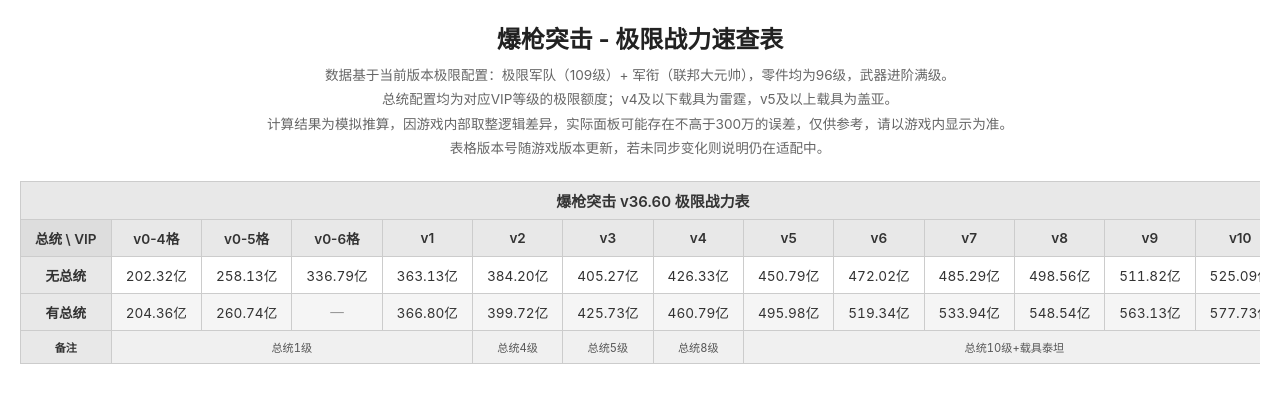
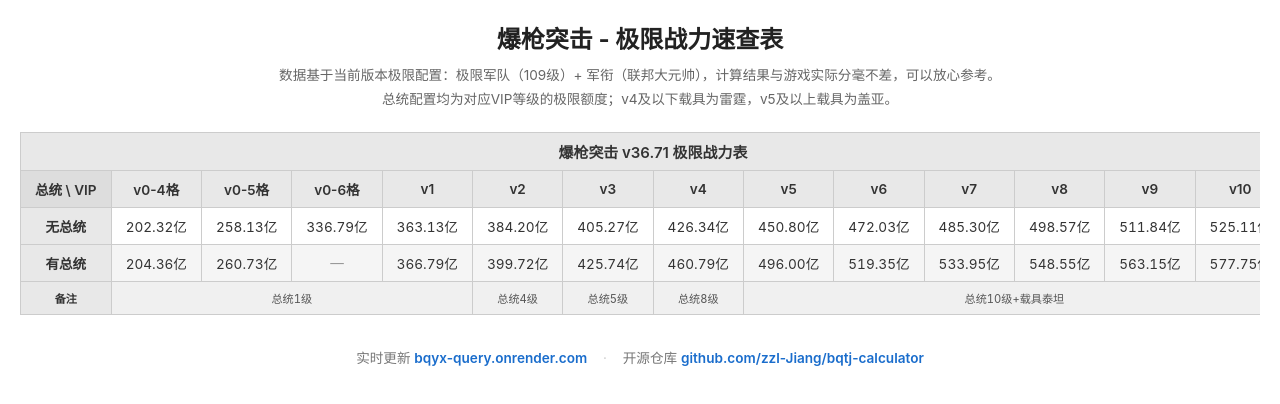
Before and after one commit to zzl-Jiang/bqtj-calculator, a website built with Vite: page index.html in a window 1280 px wide. Built offline with nearby package versions, Linux system fonts and the light colour scheme.

Commit message:
fix: 对齐游戏取整逻辑，修正勋章数值，新增来源标注
- 乘区一改为游戏同向路径：基础伤害向上取整后再反推基础战力
- 乘区九 countDps 弹容参数向上取整，对齐游戏 getDps
- 勋章普伤 0.20→0.195、勋章换弹 0.28→0.285
- 页脚新增实时更新站与 GitHub 裸域名，便于截图传播标注来源
- README：移除武器筛选与计算模型章节，更新免责声明
- 版本号 v36.60 → v36.71

```diff
--- a/index.html
+++ b/index.html
@@ -14,6 +14,10 @@
         }
         h1 { margin-bottom: 8px; font-size: 1.5em; color: #222; }
         .desc { margin-bottom: 20px; color: #666; font-size: 0.85em; line-height: 1.8; max-width: 900px; text-align: center; }
+        .site-footer { margin: 4px 0 12px; color: #777; font-size: 0.85em; }
+        .site-footer a { color: #1a6dcc; text-decoration: none; font-weight: 600; }
+        .site-footer a:hover { text-decoration: underline; }
+        .site-footer .sep { margin: 0 12px; color: #ccc; }
         .table-wrapper { overflow-x: auto; max-width: 100%; }
         table { border-collapse: collapse; font-size: 0.85em; margin-bottom: 28px; }
         th, td {
@@ -40,13 +44,16 @@
 <body>
     <h1>爆枪突击 - 极限战力速查表</h1>
     <p class="desc">
-      数据基于当前版本极限配置：极限军队（109级）+ 军衔（联邦大元帅），零件均为96级，武器进阶满级。<br>
-      总统配置均为对应VIP等级的极限额度；v4及以下载具为雷霆，v5及以上载具为盖亚。<br>
-      计算结果为模拟推算，因游戏内部取整逻辑差异，实际面板可能存在不高于300万的误差，仅供参考，请以游戏内显示为准。<br>
-      表格版本号随游戏版本更新，若未同步变化则说明仍在适配中。
+      数据基于当前版本极限配置：极限军队（109级）+ 军衔（联邦大元帅），计算结果与游戏实际分毫不差，可以放心参考。<br>
+      总统配置均为对应VIP等级的极限额度；v4及以下载具为雷霆，v5及以上载具为盖亚。
     </p>
     <div class="table-wrapper"></div>
     <div id="loading-msg" class="loading">正在计算中…</div>
+    <footer class="site-footer">
+      实时更新 <a href="https://bqyx-query.onrender.com/" target="_blank" rel="noopener">bqyx-query.onrender.com</a>
+      <span class="sep">·</span>
+      开源仓库 <a href="https://github.com/zzl-Jiang/bqtj-calculator" target="_blank" rel="noopener">github.com/zzl-Jiang/bqtj-calculator</a>
+    </footer>
 
     <script type="module" src="/src/main.ts"></script>
 </body>
--- a/src/calculate/core/bonus.ts
+++ b/src/calculate/core/bonus.ts
@@ -72,7 +72,7 @@ export class Bonus {
   public ea0_hurt_mul_equip: number = 1.74;
 
   /** 成就勋章的百分比普伤 */
-  public ea0_hurt_mul_medal: number = 0.20;
+  public ea0_hurt_mul_medal: number = 0.195;
 
   /** 武器强化的百分比普伤 */
   public ea0_hurt_mul_strengthen: number = 5.30;
@@ -141,7 +141,7 @@ export class Bonus {
   public ea0_reload_equip: number = 2.08;
 
   /** 成就勋章的换弹速度 */
-  public ea0_reload_medal: number = 0.28;
+  public ea0_reload_medal: number = 0.285;
 
   /** 3暴概率 */
   public triple_crit: number = 0.14;
--- a/src/calculate/core/single.ts
+++ b/src/calculate/core/single.ts
@@ -48,9 +48,13 @@ export function calcWeaponPower(armsName: string, b0: Bonus): WeaponPowerResult
   // 获取基础战力
   const dps_bv: number = getBaseDPS(lv_c);
   // 获取实际（计算用）基础战力
-  const dps_br: number = getRealBaseDPS(dps_bv, d0.color, d0.dpsMul);
+  const dps_br0: number = getRealBaseDPS(dps_bv, d0.color, d0.dpsMul);
   // 计算基础伤害
-  const hurt_b: number = ArmsDataCreator.getHurt(d0, dps_br);
+  const hurt_b: number = Math.ceil(ArmsDataCreator.getHurt(d0, dps_br0));
+  const dps_br: number = Math.ceil(ArmsDataCreator.countDps(
+    hurt_b, ArmsDataCreator.getPrecision(d0), d0.bulletNum, d0.shootNum, d0.attackGap, d0.reloadGap, d0.capacity));
+
+  // console.log(`dps修正前:${dps_br0},修正后:${dps_br}`);
 
   /** 乘区二：战力加成 */
   // 先计算零件加成，这个还挺麻烦的
@@ -138,7 +142,7 @@ export function calcWeaponPower(armsName: string, b0: Bonus): WeaponPowerResult
   /** 乘区九：战力显示加成 */
   // 第一步：核心 DPS
   const dps_core: number = ArmsDataCreator.countDps(
-    hurt_3, pre_3, d0.bulletNum ?? 1, d0.shootNum ?? 1, ag_3, rg_3, ca_3,
+    hurt_3, pre_3, d0.bulletNum ?? 1, d0.shootNum ?? 1, ag_3, rg_3, Math.ceil(ca_3),
   ) / dps_mul_bl; // 注意这里的除数其实可以在 uiDpsMul 中乘回来，意义不明
 
   // 第二步：特性乘数 C_feature
@@ -153,7 +157,7 @@ export function calcWeaponPower(armsName: string, b0: Bonus): WeaponPowerResult
 
   // 武器类型/颜色/进阶等级 UI 乘数
   const C_type_ui: number = ArmsType.getUIDpsMul(d0.armsType, 'yagold', evoLv, d0);
-  console.log("类型ui:", C_type_ui);
+  // console.log("类型ui:", C_type_ui);
   // 元素战力转换乘数
   const C_ele_display: number = 1 + b0.getElementHurtMul() * 0.3;
 
@@ -177,28 +181,10 @@ export const ARMSNAMEARR: string[] = ["consArcher", "consLeo", "lightCone", "red
 export let dpsAllArr: number[] = [];
 
 for (const armsName of ARMSNAMEARR) {
-  // 获取武器定义数据
-  const d0: ArmsDefine = armsDefineService.getDefine(armsName);
-
   // 该武器所有加成数据
   const b0: Bonus = new Bonus();
 
-  const lv_part_acc: number = getPartLevel(LV_PART, d0, 'acc');
-  const lv_part_range: number = getPartLevel(LV_PART, d0, 'range');
-  const lv_part_ag: number = getPartLevel(LV_PART, d0, 'ag');
-  console.log(`零件等级 — 伤害:${LV_PART} 弹容:${LV_PART} 装弹:${LV_PART} 精准:${lv_part_acc} 射程:${lv_part_range} 射速:${lv_part_ag}`);
-
   const r = calcWeaponPower(armsName, b0);
-
-  // ---- 面板属性输出 ----
-  console.log(`\n━━━━ ${armsName} (${d0.cnName}) ━━━━`);
-  console.log(`  最终面板战力  ${r.dps_final.toLocaleString("zh-CN")}`);
-  console.log(`  伤害          ${Math.round(r.hurt_3).toLocaleString("zh-CN")}`);
-  console.log(`  弹容          ${Math.ceil(r.ca_3)}`);
-  console.log(`  射速          ${(1 / r.ag_3).toFixed(4)}`);
-  console.log(`  装弹时间      ${r.rg_3.toFixed(4)}s`);
-  console.log(`  精准度        ${r.pre_3.toFixed(4)}`);
-  console.log(`  射程          ${(r.sr_3 * 1.2).toFixed(2)}`);
 
   dpsAllArr.push(r.dps_final);
 }
--- a/src/main.ts
+++ b/src/main.ts
@@ -68,7 +68,7 @@ try {
   console.time("战力表");
   const grid = generatePowerGrid(ARMSNAMEARR);
   console.timeEnd("战力表");
-  wrapper.appendChild(buildTable("爆枪突击 v36.60 极限战力表", grid));
+  wrapper.appendChild(buildTable("爆枪突击 v36.71 极限战力表", grid));
 
   loading?.remove();
 } catch (e) {
```
Also changed, not shown: README.md.
